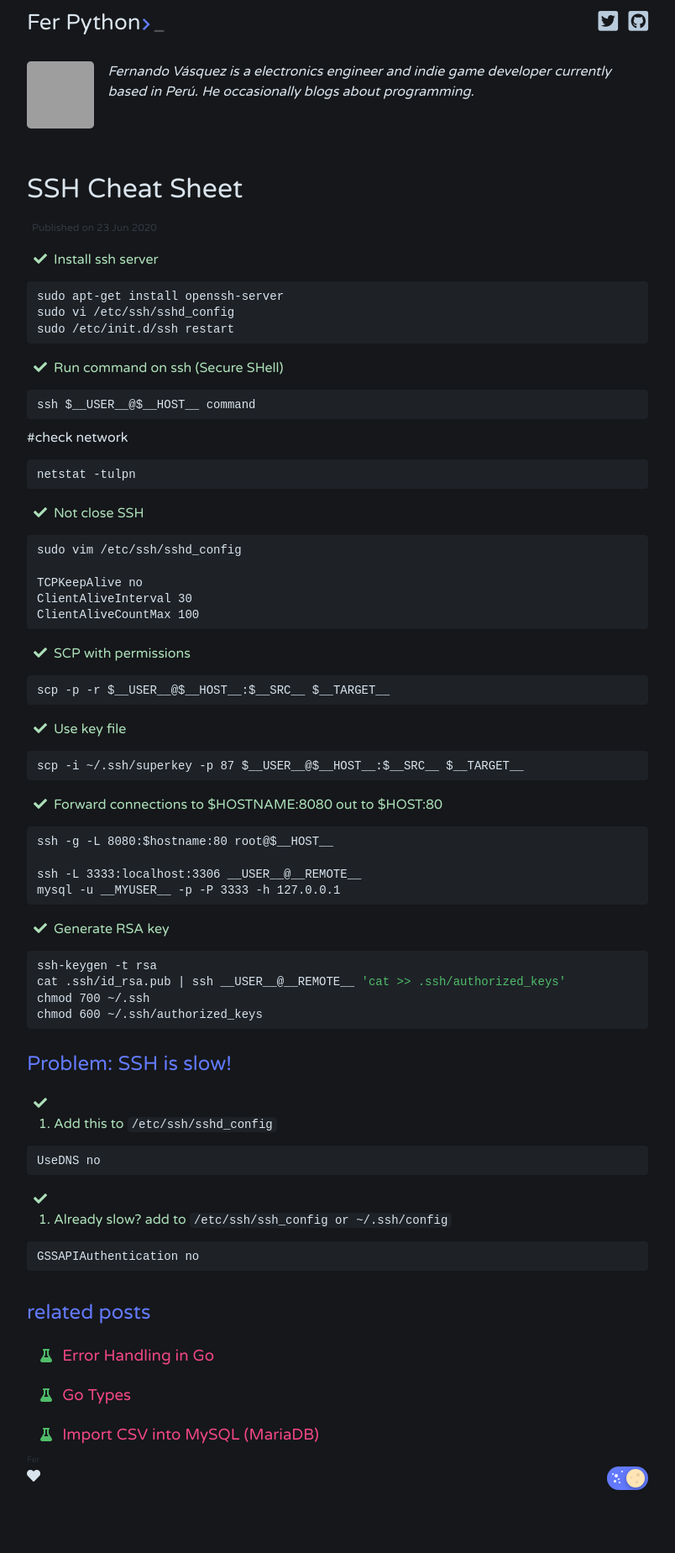
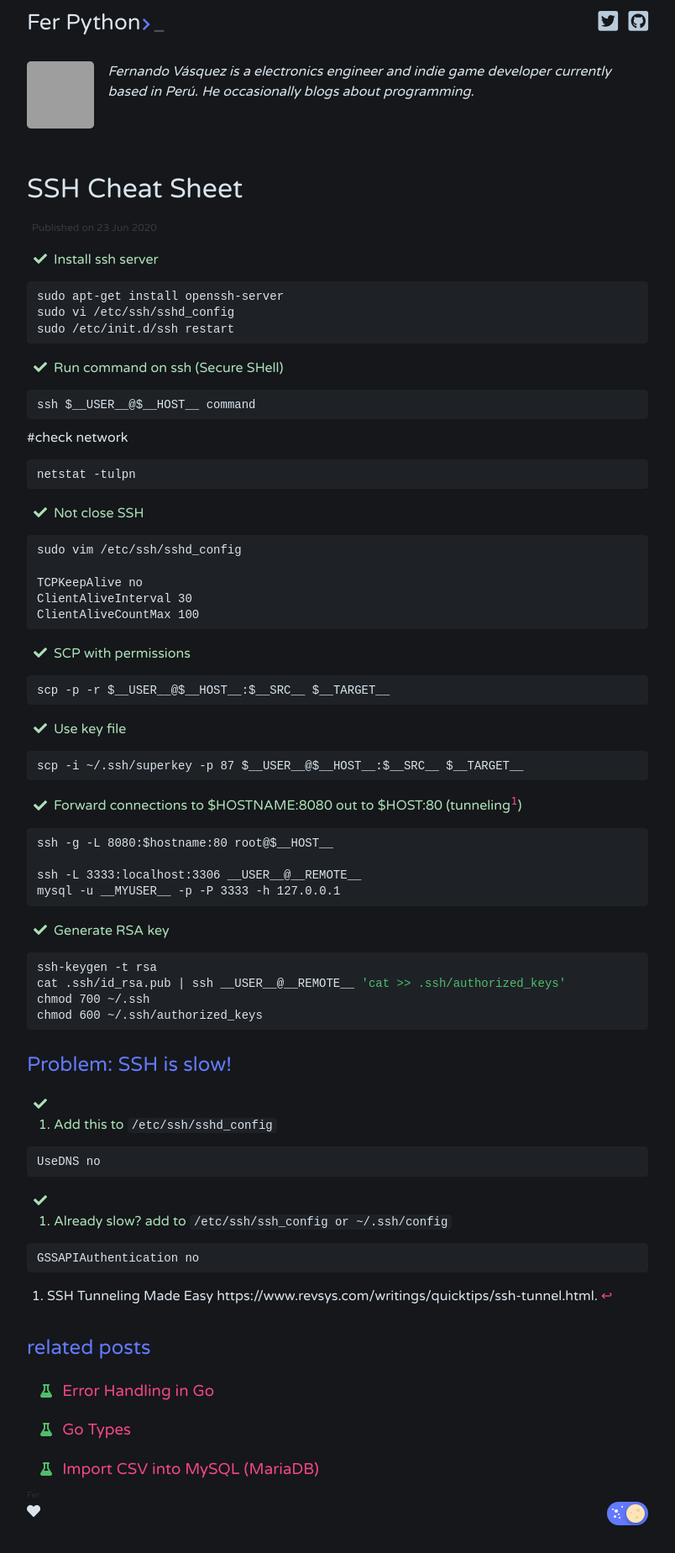
Before and after one commit to zxcfer/ferpython, a Jekyll site: the page built from _posts/linux/2020-06-23-ssh-cheat-sheet.md, in a window 1280 px wide. Shown: the whole page at 84% size, without its empty margins (238-1042 px from the left). Built offline with Jekyll 4.4.1, drawn with Linux system fonts in a browser that asks for light colours; nearby versions of some CDN libraries; before the commit the page ends 1807 px from its top, so only the background shows below that; grey boxes are pictures that could not be loaded.

Commit message:
reference ssh tunneling

````diff
--- a/_posts/linux/2020-06-23-ssh-cheat-sheet.md
+++ b/_posts/linux/2020-06-23-ssh-cheat-sheet.md
@@ -46,7 +46,7 @@ scp -p -r $__USER__@$__HOST__:$__SRC__ $__TARGET__
 scp -i ~/.ssh/superkey -p 87 $__USER__@$__HOST__:$__SRC__ $__TARGET__
 ```
 
-- Forward connections to $HOSTNAME:8080 out to $HOST:80
+- Forward connections to $HOSTNAME:8080 out to $HOST:80 (tunneling[^1])
 
 ```bash
 ssh -g -L 8080:$hostname:80 root@$__HOST__
@@ -64,7 +64,8 @@ chmod 700 ~/.ssh
 chmod 600 ~/.ssh/authorized_keys
 ```
 
-## Problem: SSH is slow! ##
+## Problem: SSH is slow!
+
 - 1. Add this to `/etc/ssh/sshd_config`
 
 ```bash
@@ -76,3 +77,5 @@ UseDNS no
 ```bash
 GSSAPIAuthentication no
 ```
+
+[^1]: SSH Tunneling Made Easy https://www.revsys.com/writings/quicktips/ssh-tunnel.html.
````
